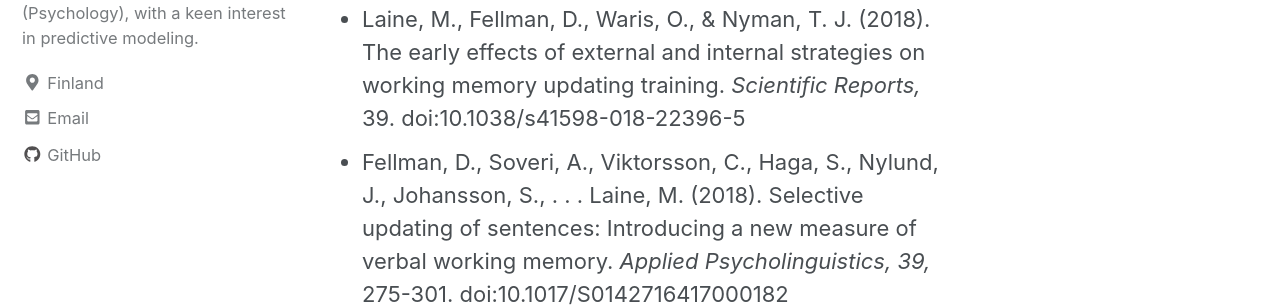
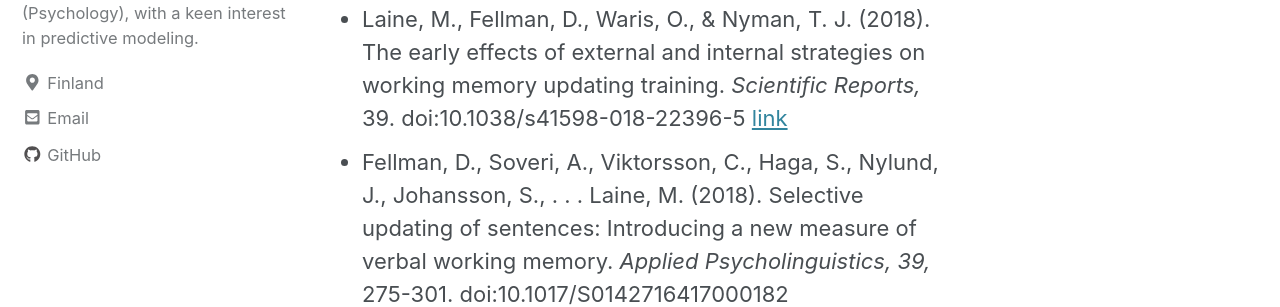
Before and after one commit to danielfellman/danielfellman.github.io, a Jekyll site: the page built from _pages/publications.md, in a window 1280 px wide and 900 px high. Shown: the part 340-647 px from the top of the window. Built offline with Jekyll 4.4.1, drawn with Linux system fonts in a browser that asks for light colours; cached includes are drawn as plain includes; nearby versions of some CDN libraries.

Commit message:
Update publications.md

```diff
--- a/_pages/publications.md
+++ b/_pages/publications.md
@@ -5,7 +5,7 @@ title: "Publications"
 author_profile: true
 ---
 * Fellman, D., Salmi, J., Ritakallio, L., Ellfolk, U., Rinne. J.O., & Laine, M. (2018). Training working memory updating in Parkinson’s disease: A randomized controlled trial. *Neuropsychological Rehabilitation*. doi:10.1080/09602011.2018.1489860
-* Laine, M., Fellman, D., Waris, O., & Nyman, T. J. (2018). The early effects of external and internal strategies on working memory updating training. *Scientific Reports,* 39. doi:10.1038/s41598-018-22396-5
+* Laine, M., Fellman, D., Waris, O., & Nyman, T. J. (2018). The early effects of external and internal strategies on working memory updating training. *Scientific Reports,* 39. doi:10.1038/s41598-018-22396-5 [link](https://www.tandfonline.com/doi/abs/10.1080/09602011.2018.1489860)
 * Fellman, D., Soveri, A., Viktorsson, C., Haga, S., Nylund, J., Johansson, S., . . . Laine, M. (2018). Selective updating of sentences: Introducing a new measure of verbal working memory. *Applied Psycholinguistics, 39,* 275-301. doi:10.1017/S0142716417000182
 *	Fellman, D., Soveri, A., Waris, O., & Laine, M. (2017). Training of verbal working memory at sentence level fails to show transfer. *Frontiers in Communication, 2,* 14.
 doi: 10.3389/fcomm.2017.00014
```
